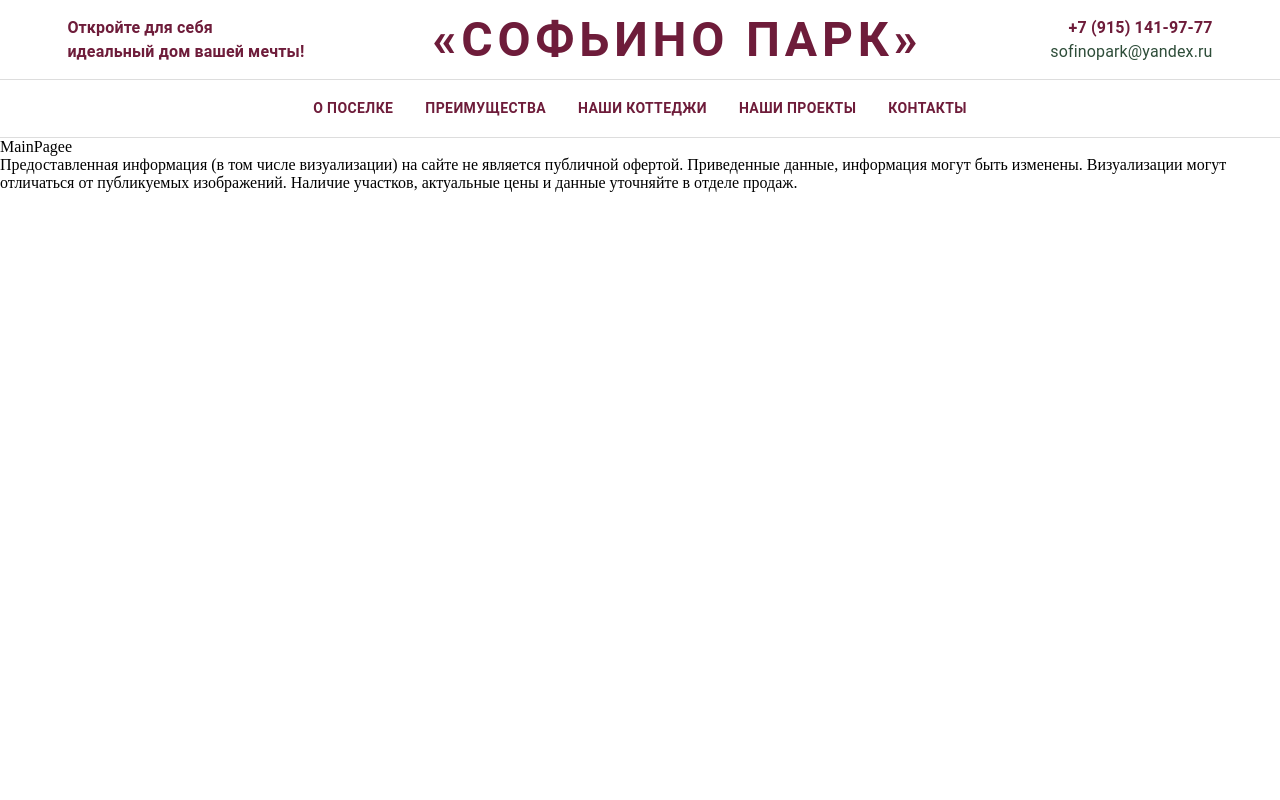
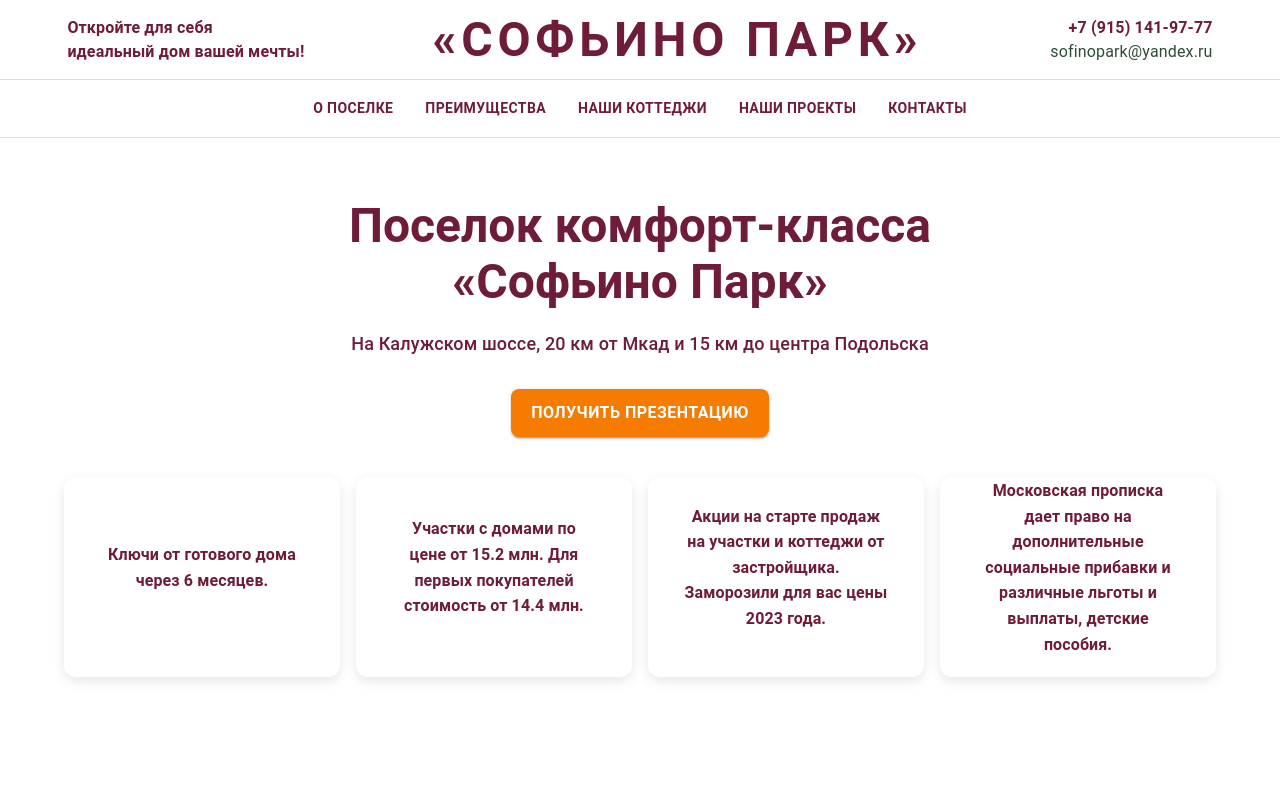
Before and after one commit to pugsparty/sofinoPark, a React (Vite) app in the folder client/: page / in a window 1280 px wide. Shown: the top 800 px of the page. Built offline with nearby package versions, Linux system fonts and the light colour scheme.

Commit message:
done with basic mainpage

```diff
--- a/client/src/components/UI/NavBar.tsx
+++ b/client/src/components/UI/NavBar.tsx
@@ -20,7 +20,7 @@ export default function NavBar(): React.JSX.Element {
     <Box sx={{ flexGrow: 1, borderBottom: '1px solid #ddd' }}>
       <AppBar position="static" elevation={0} sx={{ backgroundColor: 'white', color: '#4a4a4a' }}>
         <Toolbar sx={{ justifyContent: 'center', gap: '10vw', padding: '10px 40px' }}>
-          <div style={{ textAlign: 'left' }}>
+          <div style={{ textAlign: 'left', minWidth: '4wh' }}>
             <Typography
               variant="body1"
               sx={{ color: '#6e1c3a', fontSize: '16px', fontWeight: 'bold' }}
@@ -34,6 +34,7 @@ export default function NavBar(): React.JSX.Element {
               идеальный дом вашей мечты!
             </Typography>
           </div>
+
 
           <Typography
             variant="h4"
@@ -51,7 +52,7 @@ export default function NavBar(): React.JSX.Element {
             «Софьино Парк»
           </Typography>
 
-          <Box sx={{ textAlign: 'right' }}>
+          <Box sx={{ textAlign: 'right', minWidth: '4wh' }}>
             <Typography
               variant="body1"
               sx={{ color: '#6e1c3a', fontSize: '16px', fontWeight: 'bold' }}
--- a/client/src/components/pages/MainPage.tsx
+++ b/client/src/components/pages/MainPage.tsx
@@ -1,5 +1,96 @@
-import React from 'react';
+import * as React from 'react';
+import { Container, Box, Typography, Button, Card, CardContent } from '@mui/material';
+
+const MainPageInfoCard = ({ title, description }: { title: string; description: string }) => (
+  <Card
+    sx={{
+      width: 280,
+      height: 200,
+      backgroundColor: '#fff',
+      borderRadius: '12px',
+      boxShadow: '0px 4px 12px rgba(0, 0, 0, 0.1)',
+      textAlign: 'center',
+      padding: '20px',
+      display: 'flex',
+      flexDirection: 'column',
+      justifyContent: 'center',
+    }}
+  >
+    <CardContent>
+      <Typography variant="h6" sx={{ color: '#6e1c3a', fontWeight: 'bold', fontSize: '16px' }}>
+        {title}
+      </Typography>
+      <Typography variant="body2" color="text.secondary" sx={{ marginTop: '10px' }}>
+        {description}
+      </Typography>
+    </CardContent>
+  </Card>
+);
 
 export default function MainPage(): React.JSX.Element {
-  return <div>MainPagee</div>;
+  return (
+    <Box
+      sx={{
+        minHeight: '100vh',
+        color: '#6e1c3a', // Используем стандартный черный цвет для текста
+        display: 'flex',
+        flexDirection: 'column',
+        alignItems: 'center',
+        paddingTop: '60px',
+        paddingBottom: '60px',
+      }}
+    >
+      <Container maxWidth="lg" sx={{ textAlign: 'center' }}>
+        <Typography variant="h3" sx={{ fontWeight: 'bold', marginBottom: '20px' }}>
+          Поселок комфорт-класса
+          <br /> «Софьино Парк»
+        </Typography>
+        <Typography variant="h6" sx={{ fontSize: '18px', marginBottom: '30px' }}>
+          На Калужском шоссе, 20 км от Мкад и 15 км до центра Подольска
+        </Typography>
+        <Button
+          variant="contained"
+          sx={{
+            backgroundColor: '#f57c00',
+            color: 'white',
+            fontWeight: 'bold',
+            padding: '10px 20px',
+            borderRadius: '8px',
+            fontSize: '16px',
+            '&:hover': {
+              backgroundColor: '#e65100',
+            },
+          }}
+        >
+          Получить презентацию
+        </Button>
+      </Container>
+
+      {/* Карточки с преимуществами */}
+      <Container
+        maxWidth="lg"
+        sx={{
+          display: 'flex',
+          justifyContent: 'center',
+          alignItems: 'center',
+          gap: '16px',
+          marginTop: '40px',
+        }}
+      >
+        <MainPageInfoCard title="Ключи от готового дома через 6 месяцев." description="" />
+        <MainPageInfoCard
+          title="Участки с домами по цене от 15.2 млн. Для первых покупателей стоимость от 14.4 млн."
+          description=""
+        />
+        <MainPageInfoCard
+          title="Акции на старте продаж на участки и коттеджи от застройщика. Заморозили для вас цены 2023 года."
+          description=""
+        />
+        <MainPageInfoCard
+          title="Московская прописка дает право на дополнительные социальные прибавки и различные льготы и выплаты, детские пособия."
+          description=""
+        />
+      </Container>
+    </Box>
+  );
 }
```
Also changed, not shown: client/src/components/UI/MainPageInfoCard.tsx (added, +43 -0 lines).
